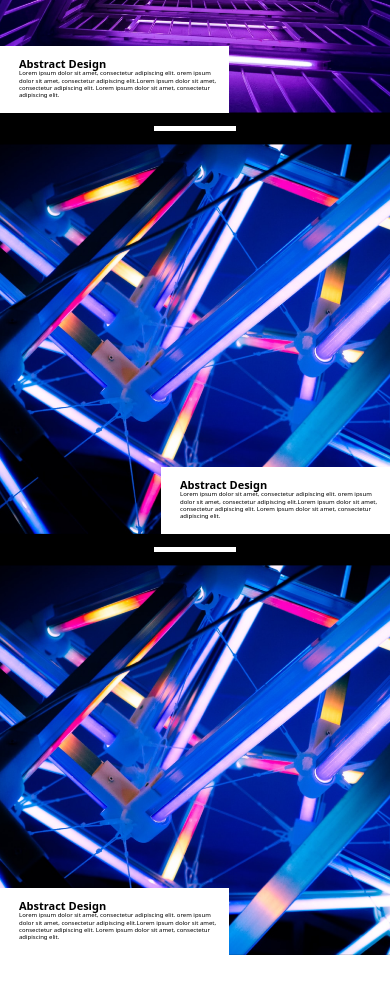
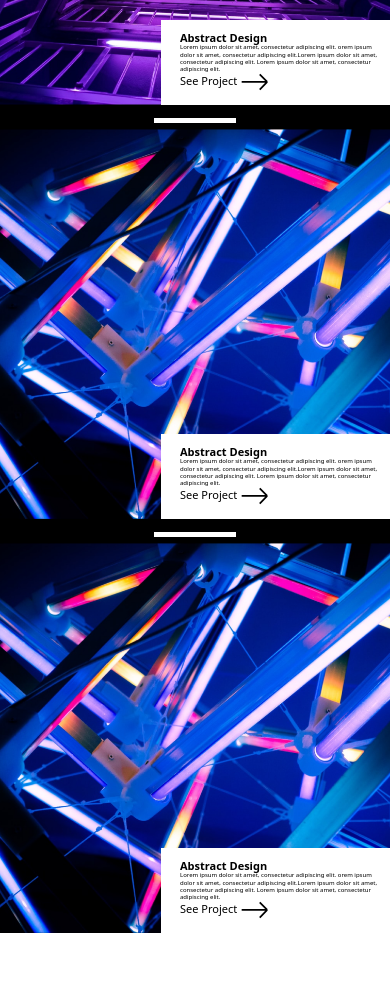
Before and after one commit to buithanhnhan76/tessetest, a React (Create React App) app: page / in a window 390 px wide. Shown: the part 1000-1994 px from the top of the page. Built offline with nearby package versions, Linux system fonts and the light colour scheme.

Commit message:
update work components

```diff
--- a/src/components/work.jsx
+++ b/src/components/work.jsx
@@ -8,47 +8,197 @@ import Project6 from "../images/Project6.png";
 
 const Work = () => {
   return (
-    <section className="bg-[#000000]">
+    <section className="bg-[#000000] mt-[-1px]">
       <main>
         <div>
-          <div className="text-white text-center pb-[56px] leading-[41.85px] text-[34.58px]">
+          <div className="text-white text-center pb-[56px] leading-[41.85px] lg:leading-[98px] text-[34.58px] lg:text-[81px] font-[600]">
             Work
           </div>
-          <div className="w-full relative">
+          <div className="w-full md:w-[50%] md:inline-block relative group mt-[-7px]">
             <img src={Project1} className="w-full"></img>
-            <div className="bg-[#ffffff] max-w-[229px] text-[11px] leading-[13px] pt-[11px] pl-[19px] pr-[11px] pb-[14px] absolute bottom-0 left-0">
-              <div className="font-[700]">Abstract Design</div>
-              <div className="font-[300] text-[6px] leading-[7.26px]">
+            <div className="bg-[#ffffff] max-w-[229px] md:max-w-[100%] md:w-full text-[11px] leading-[13px] pt-[11px] lg:pt-[36px] pl-[19px] lg:pl-[69px] pr-[11px] lg:pr-[95px] pb-[14px] lg:pb-[34px] absolute bottom-0 right-0 md:hidden group-hover:block">
+              <div className="font-[700] lg:text-[45px] lg:leading-[54px]">
+                Abstract Design
+              </div>
+              <div className="font-[300] text-[6px] leading-[7.26px] lg:mt-[12px] lg:text-[20px] lg:leading-[24px]">
                 Lorem ipsum dolor sit amet, consectetur adipiscing elit. orem
                 ipsum dolor sit amet, consectetur adipiscing elit.Lorem ipsum
                 dolor sit amet, consectetur adipiscing elit. Lorem ipsum dolor
                 sit amet, consectetur adipiscing elit.
               </div>
+              <div className="lg:mt-[34px]">
+                See Project{" "}
+                <svg
+                  width="33"
+                  height="21"
+                  viewBox="0 0 33 21"
+                  fill="none"
+                  xmlns="http://www.w3.org/2000/svg"
+                  className="inline-block w-[30px] h-[18px]"
+                >
+                  <path
+                    d="M0.949219 10.3248H30.763M30.763 10.3248L22.0176 1.57935M30.763 10.3248L22.0176 19.4676"
+                    stroke="black"
+                    stroke-width="2"
+                  />
+                </svg>
+              </div>
             </div>
           </div>
-          <div className="w-[81.29px] h-[4.56px] bg-[#ffffff] mx-auto my-[13px]"></div>
-          <div className="w-full relative">
+          <div className="w-[81.29px] h-[4.56px] bg-[#ffffff] mx-auto my-[13px] md:hidden"></div>
+          <div className="w-full md:w-[50%] md:inline-block relative group mt-[-7px]">
             <img src={Project2} className="w-full"></img>
-            <div className="bg-[#ffffff] max-w-[229px] text-[11px] leading-[13px] pt-[11px] pl-[19px] pr-[11px] pb-[14px] absolute bottom-0 right-0">
-              <div className="font-[700]">Abstract Design</div>
-              <div className="font-[300] text-[6px] leading-[7.26px]">
+            <div className="bg-[#ffffff] max-w-[229px] md:max-w-[100%] md:w-full text-[11px] leading-[13px] pt-[11px] lg:pt-[36px] pl-[19px] lg:pl-[69px] pr-[11px] lg:pr-[95px] pb-[14px] lg:pb-[34px] absolute bottom-0 right-0 md:hidden group-hover:block">
+              <div className="font-[700] lg:text-[45px] lg:leading-[54px]">
+                Abstract Design
+              </div>
+              <div className="font-[300] text-[6px] leading-[7.26px] lg:text-[20px] lg:leading-[24px]">
                 Lorem ipsum dolor sit amet, consectetur adipiscing elit. orem
                 ipsum dolor sit amet, consectetur adipiscing elit.Lorem ipsum
                 dolor sit amet, consectetur adipiscing elit. Lorem ipsum dolor
                 sit amet, consectetur adipiscing elit.
               </div>
+              <div className="lg:mt-[34px]">
+                See Project{" "}
+                <svg
+                  width="33"
+                  height="21"
+                  viewBox="0 0 33 21"
+                  fill="none"
+                  xmlns="http://www.w3.org/2000/svg"
+                  className="inline-block w-[30px] h-[18px]"
+                >
+                  <path
+                    d="M0.949219 10.3248H30.763M30.763 10.3248L22.0176 1.57935M30.763 10.3248L22.0176 19.4676"
+                    stroke="black"
+                    stroke-width="2"
+                  />
+                </svg>
+              </div>
             </div>
           </div>
-          <div className="w-[81.29px] h-[4.56px] bg-[#ffffff] mx-auto my-[13px]"></div>
-          <div className="w-full relative">
+          <div className="w-[81.29px] h-[4.56px] bg-[#ffffff] mx-auto my-[13px] md:hidden"></div>
+          <div className="w-full md:w-[50%] md:inline-block relative group mt-[-7px]">
             <img src={Project2} className="w-full"></img>
-            <div className="bg-[#ffffff] max-w-[229px] text-[11px] leading-[13px] pt-[11px] pl-[19px] pr-[11px] pb-[14px] absolute bottom-0 left-0">
-              <div className="font-[700]">Abstract Design</div>
-              <div className="font-[300] text-[6px] leading-[7.26px]">
+            <div className="bg-[#ffffff] max-w-[229px] md:max-w-[100%] md:w-full text-[11px] leading-[13px] pt-[11px] lg:pt-[36px] pl-[19px] lg:pl-[69px] pr-[11px] lg:pr-[95px] pb-[14px] lg:pb-[34px] absolute bottom-0 right-0 md:hidden group-hover:block">
+              <div className="font-[700] lg:text-[45px] lg:leading-[54px]">
+                Abstract Design
+              </div>
+              <div className="font-[300] text-[6px] leading-[7.26px]  lg:mt-[12px] lg:text-[20px] lg:leading-[24px]">
                 Lorem ipsum dolor sit amet, consectetur adipiscing elit. orem
                 ipsum dolor sit amet, consectetur adipiscing elit.Lorem ipsum
                 dolor sit amet, consectetur adipiscing elit. Lorem ipsum dolor
                 sit amet, consectetur adipiscing elit.
+              </div>
+              <div className="lg:mt-[34px]">
+                See Project{" "}
+                <svg
+                  width="33"
+                  height="21"
+                  viewBox="0 0 33 21"
+                  fill="none"
+                  xmlns="http://www.w3.org/2000/svg"
+                  className="inline-block w-[30px] h-[18px]"
+                >
+                  <path
+                    d="M0.949219 10.3248H30.763M30.763 10.3248L22.0176 1.57935M30.763 10.3248L22.0176 19.4676"
+                    stroke="black"
+                    stroke-width="2"
+                  />
+                </svg>
+              </div>
+            </div>
+          </div>
+          <div className="w-full md:w-[50%] hidden md:inline-block relative group mt-[-7px] ">
+            <img src={Project4} className="w-full"></img>
+            <div className="bg-[#ffffff] max-w-[229px] md:max-w-[100%] md:w-full text-[11px] leading-[13px] pt-[11px] lg:pt-[36px] pl-[19px] lg:pl-[69px] pr-[11px] lg:pr-[95px] pb-[14px] lg:pb-[34px] absolute bottom-0 right-0 md:hidden group-hover:block">
+              <div className="font-[700] lg:text-[45px] lg:leading-[54px]">
+                Abstract Design
+              </div>
+              <div className="font-[300] text-[6px] leading-[7.26px] lg:text-[20px] lg:leading-[24px]">
+                Lorem ipsum dolor sit amet, consectetur adipiscing elit. orem
+                ipsum dolor sit amet, consectetur adipiscing elit.Lorem ipsum
+                dolor sit amet, consectetur adipiscing elit. Lorem ipsum dolor
+                sit amet, consectetur adipiscing elit.
+              </div>
+              <div className="lg:mt-[34px]">
+                See Project{" "}
+                <svg
+                  width="33"
+                  height="21"
+                  viewBox="0 0 33 21"
+                  fill="none"
+                  xmlns="http://www.w3.org/2000/svg"
+                  className="inline-block w-[30px] h-[18px]"
+                >
+                  <path
+                    d="M0.949219 10.3248H30.763M30.763 10.3248L22.0176 1.57935M30.763 10.3248L22.0176 19.4676"
+                    stroke="black"
+                    stroke-width="2"
+                  />
+                </svg>
+              </div>
+            </div>
+          </div>
+          <div className="w-full md:w-[50%] hidden md:inline-block relative group mt-[-7px] mb-[-7px]">
+            <img src={Project5} className="w-full"></img>
+            <div className="bg-[#ffffff] max-w-[229px] md:max-w-[100%] md:w-full text-[11px] leading-[13px] pt-[11px] lg:pt-[36px] pl-[19px] lg:pl-[69px] pr-[11px] lg:pr-[95px] pb-[14px] lg:pb-[34px] absolute bottom-0 right-0 md:hidden group-hover:block">
+              <div className="font-[700] lg:text-[45px] lg:leading-[54px]">
+                Abstract Design
+              </div>
+              <div className="font-[300] text-[6px] leading-[7.26px] lg:text-[20px] lg:leading-[24px]">
+                Lorem ipsum dolor sit amet, consectetur adipiscing elit. orem
+                ipsum dolor sit amet, consectetur adipiscing elit.Lorem ipsum
+                dolor sit amet, consectetur adipiscing elit. Lorem ipsum dolor
+                sit amet, consectetur adipiscing elit.
+              </div>
+              <div className="lg:mt-[34px]">
+                See Project{" "}
+                <svg
+                  width="33"
+                  height="21"
+                  viewBox="0 0 33 21"
+                  fill="none"
+                  xmlns="http://www.w3.org/2000/svg"
+                  className="inline-block w-[30px] h-[18px]"
+                >
+                  <path
+                    d="M0.949219 10.3248H30.763M30.763 10.3248L22.0176 1.57935M30.763 10.3248L22.0176 19.4676"
+                    stroke="black"
+                    stroke-width="2"
+                  />
+                </svg>
+              </div>
+            </div>
+          </div>
+          <div className="w-full md:w-[50%] hidden md:inline-block relative group mt-[-7px] mb-[-7px]">
+            <img src={Project6} className="w-full"></img>
+            <div className="bg-[#ffffff] max-w-[229px] md:max-w-[100%] md:w-full text-[11px] leading-[13px] pt-[11px] lg:pt-[36px] pl-[19px] lg:pl-[69px] pr-[11px] lg:pr-[95px] pb-[14px] lg:pb-[34px] absolute bottom-0 right-0 md:hidden group-hover:block">
+              <div className="font-[700] lg:text-[45px] lg:leading-[54px]">
+                Abstract Design
+              </div>
+              <div className="font-[300] text-[6px] leading-[7.26px]  lg:mt-[12px] lg:text-[20px] lg:leading-[24px]">
+                Lorem ipsum dolor sit amet, consectetur adipiscing elit. orem
+                ipsum dolor sit amet, consectetur adipiscing elit.Lorem ipsum
+                dolor sit amet, consectetur adipiscing elit. Lorem ipsum dolor
+                sit amet, consectetur adipiscing elit.
+              </div>
+              <div className="lg:mt-[34px]">
+                See Project{" "}
+                <svg
+                  width="33"
+                  height="21"
+                  viewBox="0 0 33 21"
+                  fill="none"
+                  xmlns="http://www.w3.org/2000/svg"
+                  className="inline-block w-[30px] h-[18px]"
+                >
+                  <path
+                    d="M0.949219 10.3248H30.763M30.763 10.3248L22.0176 1.57935M30.763 10.3248L22.0176 19.4676"
+                    stroke="black"
+                    stroke-width="2"
+                  />
+                </svg>
               </div>
             </div>
           </div>
```
Also changed, not shown: src/icon/Vector 1.svg (added).
